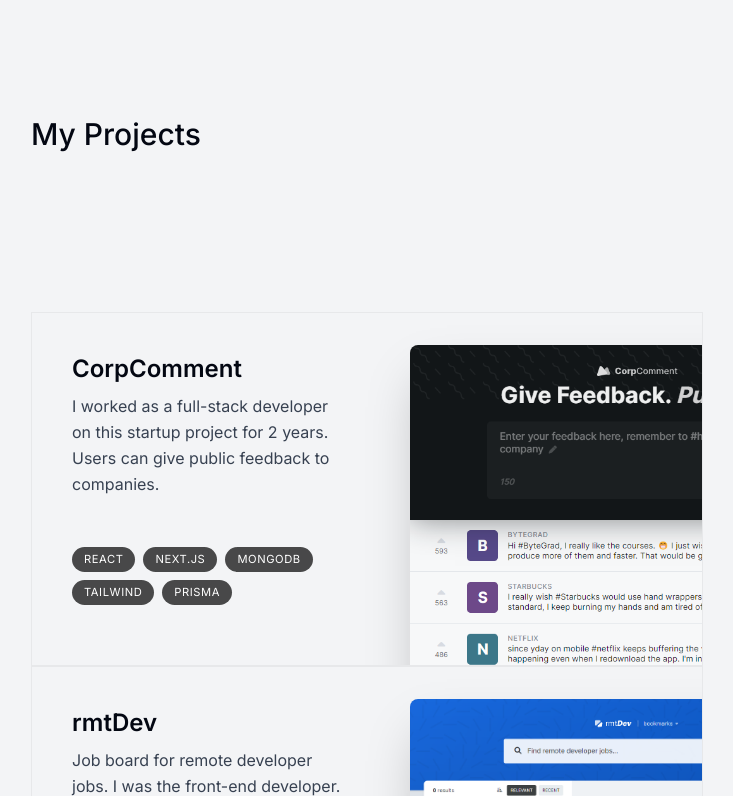
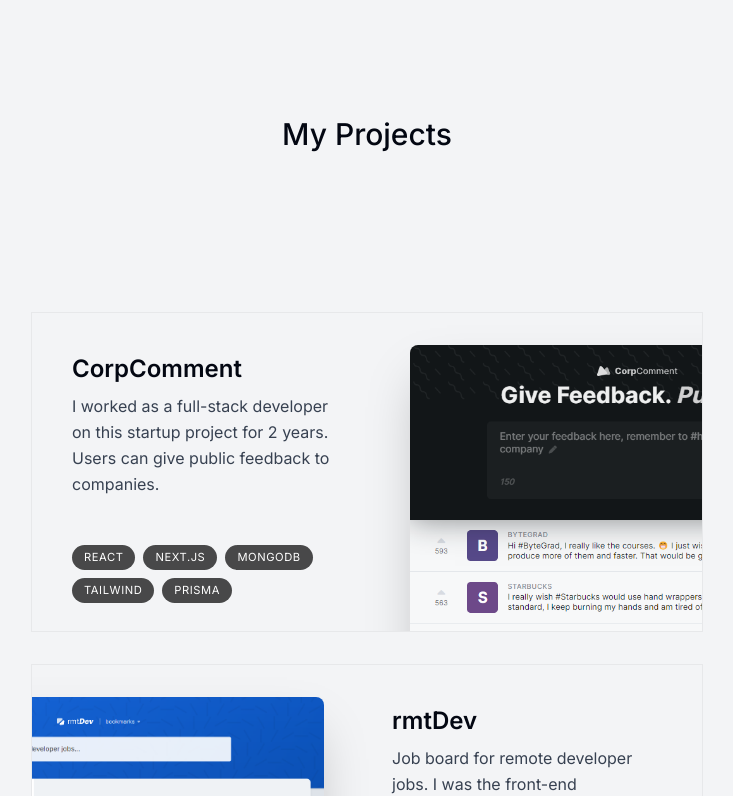
Before and after one commit to AliKhachab/PortfolioWebsite, a Next.js app: page / in a window 1280 px wide. Shown: the part 1204-2000 px from the top of the page, without its empty margins (273-1006 px from the left). Built offline with nearby package versions, Linux system fonts and the light colour scheme.

Commit message:
project styling halfway done

```diff
--- a/components/projects.tsx
+++ b/components/projects.tsx
@@ -29,8 +29,8 @@
 
 function Project({ title, description, tags, imageUrl } : ProjectProps) {
     return (
-        <section className="bg-gray-100 max-w-[42rem] border border-black/5 overflow-hidden sm:pr-8 relative">
-            <div className="pt-4 pb-7 px-5 sm:pl-10 sm:pr-2 sm:pt-10 sm:max-w-[50%] sm:h-[20rem] mb-3 sm:mb-8 flex flex-col h-full last:mb-0">
+        <section className="group relative bg-gray-100 max-w-[42rem] border border-black/5 overflow-hidden sm:pr-8 sm:h-[20rem] mb-3 sm:mb-8 last:mb-0 even:pl-8 hover:bg-gray-200 transition">
+            <div className="p5-4 pb-7 px-5 sm:pl-10 sm:pr-2 sm:pt-10 sm:max-w-[50%] flex flex-col h-full group-even:ml-[18rem]">
             <h3 className="text-2xl font-semibold">{title}</h3>
             <p className="mt-2 leading-relaxed text-gray-700">{description}</p>
             <ul className="flex flex-wrap mt-4 gap-2 sm:mt-auto">
@@ -39,7 +39,11 @@
             ))
             } </ul>
             </div>
-            <Image src={imageUrl} alt="Project I worked on." quality={95} className="absolute top-8 -right-40 w-[28.25rem] rounded-t-lg shadow-2xl"/>
+            <Image src={imageUrl}
+            alt="Project I worked on."
+            quality={95}
+            className="absolute top-8 -right-40 w-[28.25rem] rounded-t-lg shadow-2xl group-even:-right-[initial] group-even:-left-40 group-hover:-translate-x-3 group-hover:translate-y-3 group-hover:-rotate-2 transition group-hover:scale-105
+            group-even:group-hover:translate-x-3 group-even:group-hover:translate-y-3 group-even:group-hover:rotate-2"/>
         </section>
     );
 }
--- a/components/section-heading.tsx
+++ b/components/section-heading.tsx
@@ -6,6 +6,6 @@
 
 export default function SectionHeading({ children } : SectionHeadingProps) {
   return (
-    <h2 className="font-medium text-3xl mb-3 capitalize mb-8 sm:mb-40">{ children }</h2>
+    <h2 className="font-medium text-3xl mb-3 capitalize mb-8 sm:mb-40 text-center">{ children }</h2>
   )
 }
```
